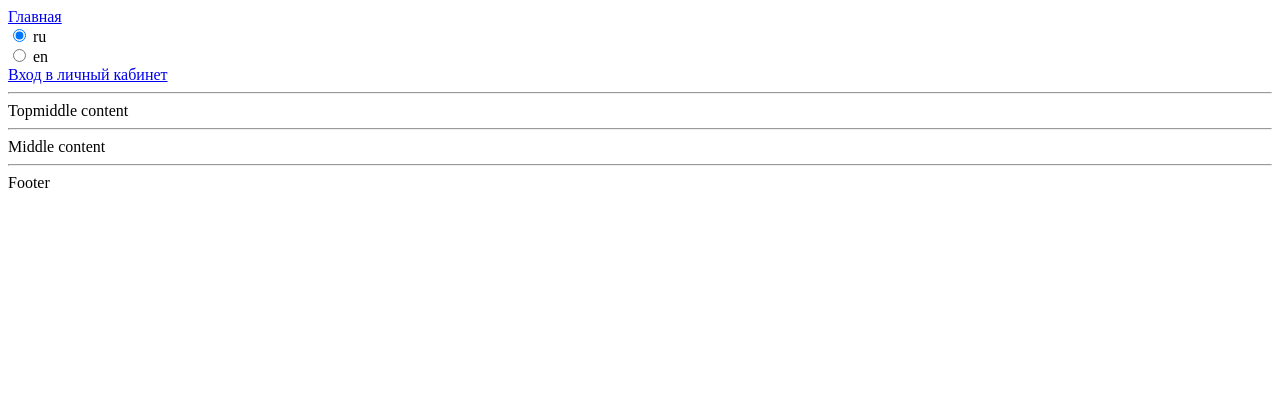
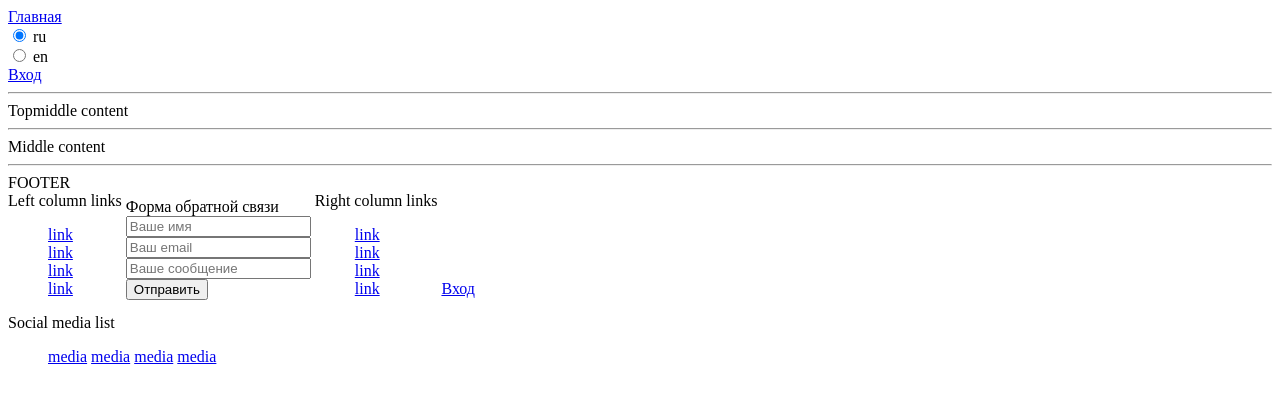
Before and after one commit to andryplekhanov/business-platform, a Django app: page / in a window 1280 px wide. Shown: the top 403 px of the page. Run offline with Django 3.2, Linux system fonts and the light colour scheme.

Commit message:
структура футера

```diff
--- a/app_main/templates/app_main/footer.html
+++ b/app_main/templates/app_main/footer.html
@@ -2,5 +2,118 @@
 {% load i18n %}
 
 <footer class="Footer">
-    <div>Footer</div>
+    <div>FOOTER</div>
+
+    <!--    ЛЕВАЯ КОЛОНКА ССЫЛОК begin  -->
+    <div>
+        Left column links
+        <ul>
+            <li>
+                <a href="#">link</a>
+            </li>
+            <li>
+                <a href="#">link</a>
+            </li>
+            <li>
+                <a href="#">link</a>
+            </li>
+            <li>
+                <a href="#">link</a>
+            </li>
+        </ul>
+    </div>
+    <!--    ЛЕВАЯ КОЛОНКА ССЫЛОК finish  -->
+
+    <!--    ФОРМА ОБРАТНОЙ СВЯЗИ begin  -->
+    <div>
+        {% trans 'Форма обратной связи' %}
+        <form action="#" method="post">
+            <input name="name" type="text" placeholder="{% trans 'Ваше имя' %}"/>
+            <input name="email" type="text" placeholder="{% trans 'Ваш email' %}"/>
+            <input name="message" type="text" placeholder="{% trans 'Ваше сообщение' %}"/>
+            <button type="submit">
+                {% trans 'Отправить' %}
+            </button>
+        </form>
+    </div>
+    <!--    ФОРМА ОБРАТНОЙ СВЯЗИ finish  -->
+
+    <!--    ПРАВАЯ КОЛОНКА ССЫЛОК begin  -->
+    <div>
+        Right column links
+        <ul>
+            <li>
+                <a href="#">link</a>
+            </li>
+            <li>
+                <a href="#">link</a>
+            </li>
+            <li>
+                <a href="#">link</a>
+            </li>
+            <li>
+                <a href="#">link</a>
+            </li>
+        </ul>
+    </div>
+    <!--    ПРАВАЯ КОЛОНКА ССЫЛОК finish  -->
+
+    <!--    ССЫЛКА ДЛЯ ВХОДА begin  -->
+    <div>
+        <a href="{% url 'login' %}">
+            {% trans "Вход" %}
+        </a>
+    </div>
+    <!--    ССЫЛКА ДЛЯ ВХОДА finish  -->
+
+    <!--    ССЫЛКИ НА СОЦСЕТИ begin  -->
+    <div>
+        Social media list
+        <ul>
+            <li>
+                <a href="#">media</a>
+            </li>
+            <li>
+                <a href="#">media</a>
+            </li>
+            <li>
+                <a href="#">media</a>
+            </li>
+            <li>
+                <a href="#">media</a>
+            </li>
+        </ul>
+    </div>
+    <!--    ССЫЛКИ НА СОЦСЕТИ finish  -->
 </footer>
+
+
+
+
+<!--    !!! ВЕРСТАЛЬЩИКУ: удалить отсюда эти стили при вёрстке  -->
+<style>
+    footer div {
+        display: inline-block;
+    }
+
+    footer div:last-child {
+        display: block;
+    }
+
+    footer div ul {
+        list-style: none;
+    }
+
+    footer div:last-child ul li {
+        display: inline-block;
+    }
+
+    footer div:first-child {
+        display: block;
+    }
+
+    footer div form input {
+        display: block;
+    }
+</style>
+<!--    !!! ВЕРСТАЛЬЩИКУ: удалить отсюда эти стили при вёрстке  -->
--- a/app_main/templates/app_main/header.html
+++ b/app_main/templates/app_main/header.html
@@ -35,7 +35,7 @@
         {% else %}
             <div>
                 <a href="{% url 'login' %}">
-                    {% trans "Вход в личный кабинет" %}
+                    {% trans "Вход" %}
                 </a>
             </div>
         {% endif %}
```
Also changed, not shown: db.sqlite3.
